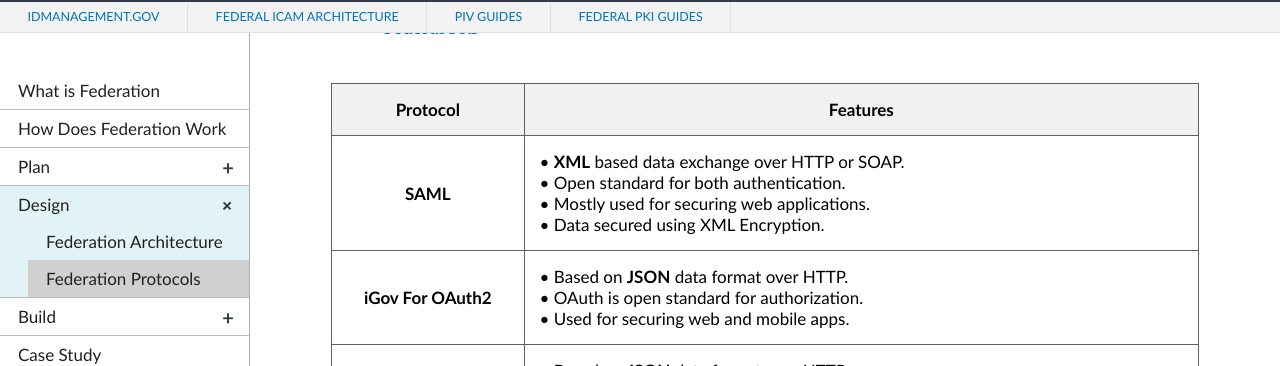
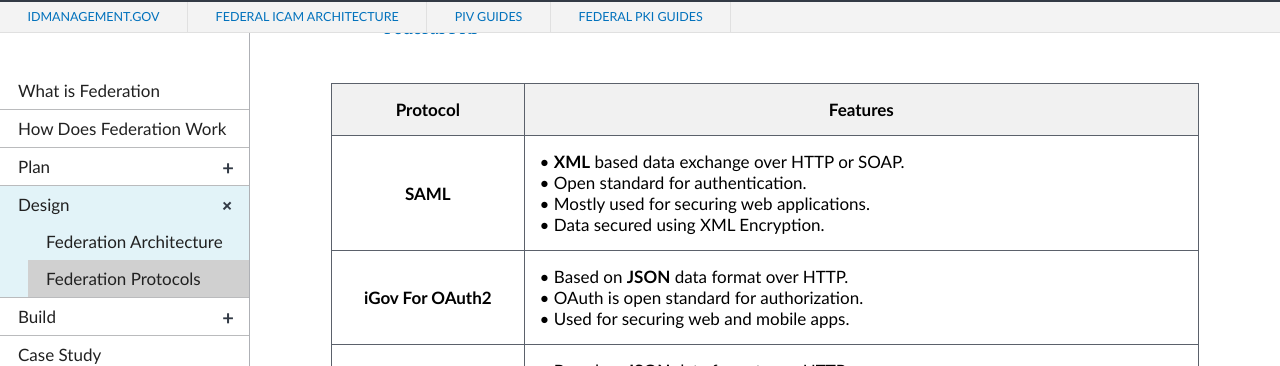
Before and after one commit to GSA/ficam-federation, a Jekyll site: the page built from _design/06_federation_protocols.md, in a window 1280 px wide and 900 px high, scrolled down 554 px. Shown: the part 88-454 px from the top of the window. Built offline with Jekyll 4.4.1, drawn with Linux system fonts in a browser that asks for light colours; nearby versions of some CDN libraries; library files that are not in the unit come from our copies.

Commit message:
Removed both from SAML

```diff
--- a/_design/06_federation_protocols.md
+++ b/_design/06_federation_protocols.md
@@ -22,7 +22,7 @@ The federation protocols are used to transfer data from the IdP to SP during a f
 
 | <center>Protocol</center> | <center>Features</center> |
 |:---------------------------------------:|-------------------------------|
-| **SAML** | • **XML** based data exchange over HTTP or SOAP. <br/> • Open standard for both authentication. <br/> • Mostly used for securing web applications. <br/> • Data secured using XML Encryption. |
+| **SAML** | • **XML** based data exchange over HTTP or SOAP. <br/> • Open standard for authentication. <br/> • Mostly used for securing web applications. <br/> • Data secured using XML Encryption. |
 | **iGov For OAuth2** | • Based on **JSON** data format over HTTP. <br/> • OAuth is open standard for authorization. <br/> • Used for securing web and mobile apps. |
 | **iGov For OIDC** | • Based on **JSON** data format over HTTP. <br/> • OIDC is open standard for authentication. <br/> • Used for securing web and mobile apps. |
 | **Federal PKI** | • Can be used for both authentication and authorization. <br/>• Leverages PIV/CAC credentials issued by other agencies. <br/>• Federal PKI can be used in conjunction with SAML or iGov protocols. |
```
